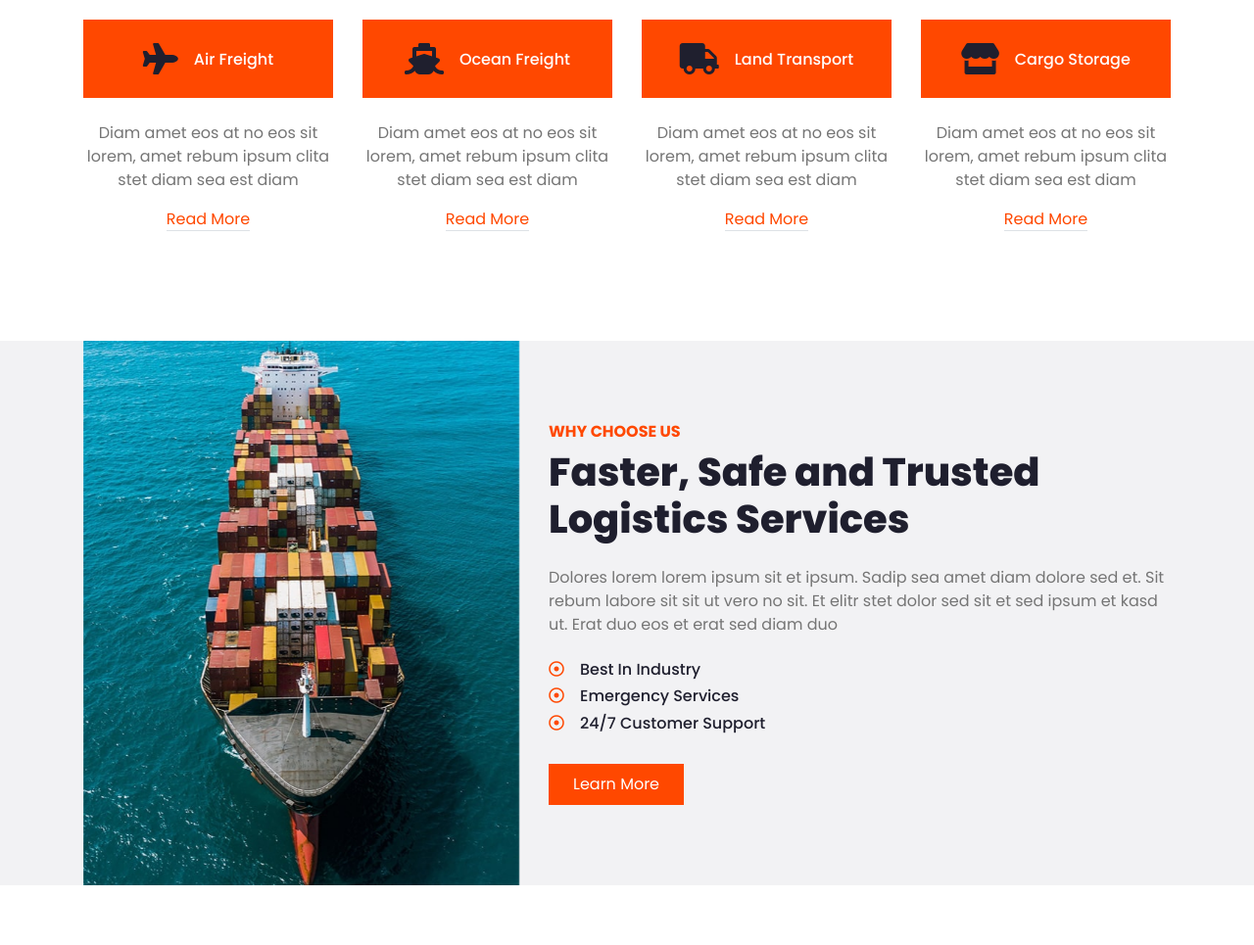
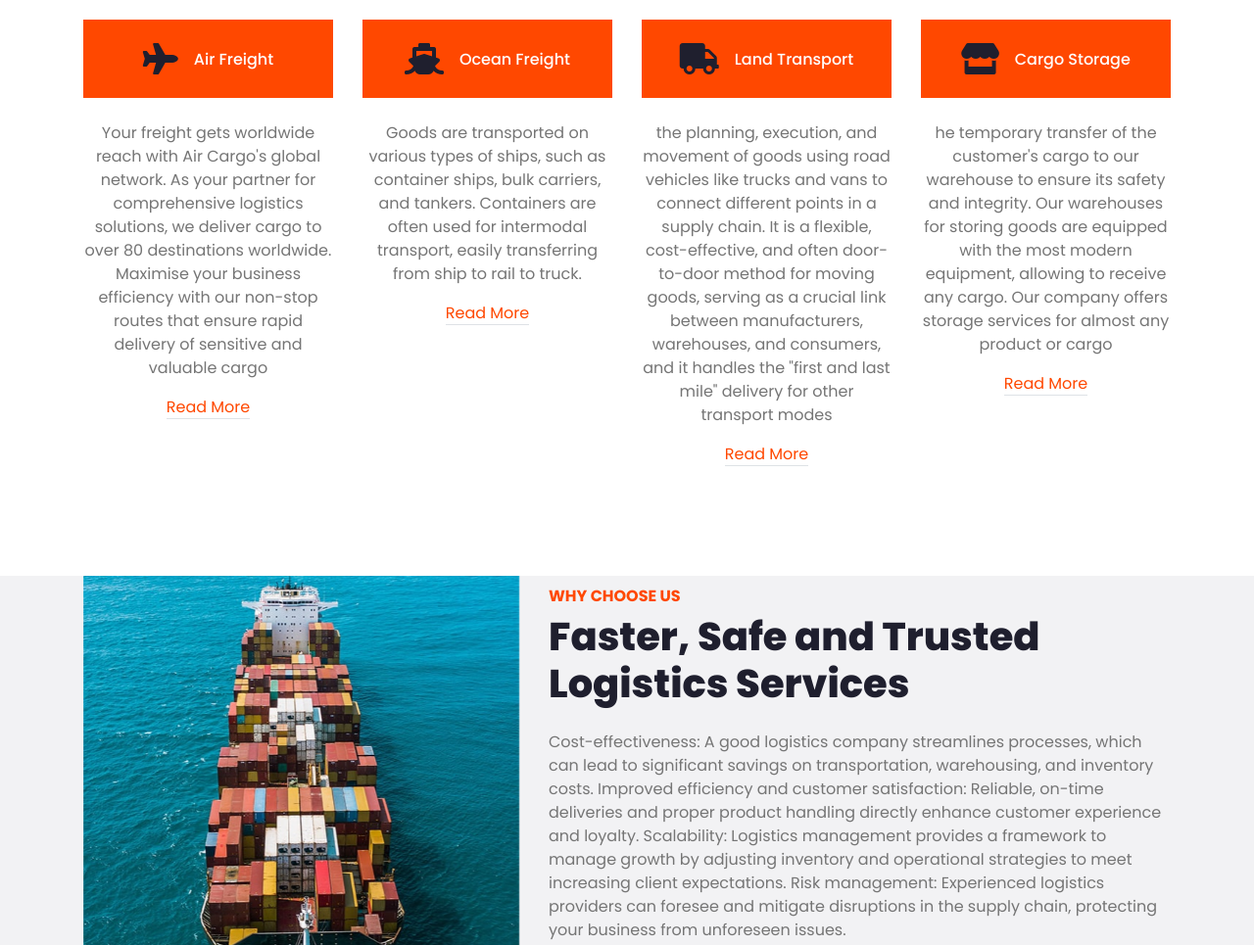
Before and after one commit to reddy6516/Narex-One, a plain HTML site: page index.html in a window 1280 px wide. Shown: the part 1240-2205 px from the top of the page at 98% size. Drawn offline with nearby package versions, Linux system fonts and the light colour scheme.

Commit message:
Update index.html

```diff
--- a/index.html
+++ b/index.html
@@ -221,7 +221,7 @@
                         <i class="fa fa-2x fa-plane text-dark pr-3"></i>
                         <h6 class="text-white font-weight-medium m-0">Air Freight</h6>
                     </div>
-                    <p>Diam amet eos at no eos sit lorem, amet rebum ipsum clita stet diam sea est diam</p>
+                    <p>Your freight gets worldwide reach with Air Cargo's global network. As your partner for comprehensive logistics solutions, we deliver cargo to over 80 destinations worldwide. Maximise your business efficiency with our non-stop routes that ensure rapid delivery of sensitive and valuable cargo</p>
                     <a class="border-bottom text-decoration-none" href="">Read More</a>
                 </div>
                 <div class="col-lg-3 col-md-6 text-center mb-5">
@@ -229,7 +229,7 @@
                         <i class="fa fa-2x fa-ship text-dark pr-3"></i>
                         <h6 class="text-white font-weight-medium m-0">Ocean Freight</h6>
                     </div>
-                    <p>Diam amet eos at no eos sit lorem, amet rebum ipsum clita stet diam sea est diam</p>
+                    <p>Goods are transported on various types of ships, such as container ships, bulk carriers, and tankers. Containers are often used for intermodal transport, easily transferring from ship to rail to truck. </p>
                     <a class="border-bottom text-decoration-none" href="">Read More</a>
                 </div>
                 <div class="col-lg-3 col-md-6 text-center mb-5">
@@ -237,7 +237,7 @@
                         <i class="fa fa-2x fa-truck text-dark pr-3"></i>
                         <h6 class="text-white font-weight-medium m-0">Land Transport</h6>
                     </div>
-                    <p>Diam amet eos at no eos sit lorem, amet rebum ipsum clita stet diam sea est diam</p>
+                    <p>the planning, execution, and movement of goods using road vehicles like trucks and vans to connect different points in a supply chain. It is a flexible, cost-effective, and often door-to-door method for moving goods, serving as a crucial link between manufacturers, warehouses, and consumers, and it handles the "first and last mile" delivery for other transport modes</p>
                     <a class="border-bottom text-decoration-none" href="">Read More</a>
                 </div>
                 <div class="col-lg-3 col-md-6 text-center mb-5">
@@ -245,7 +245,7 @@
                         <i class="fa fa-2x fa-store text-dark pr-3"></i>
                         <h6 class="text-white font-weight-medium m-0">Cargo Storage</h6>
                     </div>
-                    <p>Diam amet eos at no eos sit lorem, amet rebum ipsum clita stet diam sea est diam</p>
+                    <p>he temporary transfer of the customer's cargo to our warehouse to ensure its safety and integrity. Our warehouses for storing goods are equipped with the most modern equipment, allowing to receive any cargo. Our company offers storage services for almost any product or cargo</p>
                     <a class="border-bottom text-decoration-none" href="">Read More</a>
                 </div>
             </div>
@@ -264,7 +264,10 @@
                 <div class="col-lg-7 py-5 py-lg-0">
                     <h6 class="text-primary text-uppercase font-weight-bold">Why Choose Us</h6>
                     <h1 class="mb-4">Faster, Safe and Trusted Logistics Services</h1>
-                    <p class="mb-4">Dolores lorem lorem ipsum sit et ipsum. Sadip sea amet diam dolore sed et. Sit rebum labore sit sit ut vero no sit. Et elitr stet dolor sed sit et sed ipsum et kasd ut. Erat duo eos et erat sed diam duo</p>
+                    <p class="mb-4">Cost-effectiveness: A good logistics company streamlines processes, which can lead to significant savings on transportation, warehousing, and inventory costs.
+Improved efficiency and customer satisfaction: Reliable, on-time deliveries and proper product handling directly enhance customer experience and loyalty.
+Scalability: Logistics management provides a framework to manage growth by adjusting inventory and operational strategies to meet increasing client expectations.
+Risk management: Experienced logistics providers can foresee and mitigate disruptions in the supply chain, protecting your business from unforeseen issues. </p>
                     <ul class="list-inline">
                         <li><h6><i class="far fa-dot-circle text-primary mr-3"></i>Best In Industry</h6>
                         <li><h6><i class="far fa-dot-circle text-primary mr-3"></i>Emergency Services</h6></li>
```
